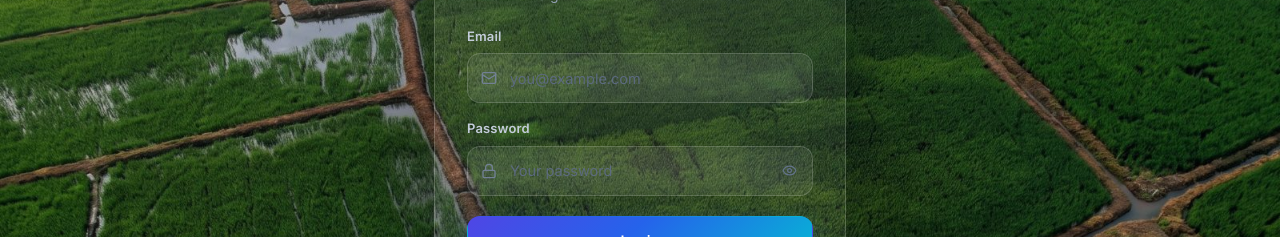
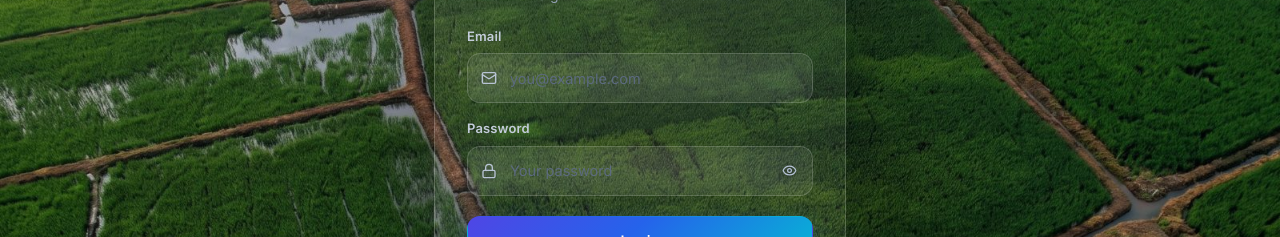
Before and after one commit to snadiok4923A/Agri_Dr, a React (Vite) app: page /Agri_Dr/login in a window 1280 px wide. Shown: the part 255-492 px from the top of the page. Built offline with nearby package versions, Linux system fonts and the light colour scheme; no server answers.

Commit message:
Initial project upload

```diff
--- a/src/components/auth/Auth.css
+++ b/src/components/auth/Auth.css
@@ -203,7 +203,11 @@
     left: 14px;
     display: grid;
     place-items: center;
-    color: #64748b;
+    /* Bright light-slate + faint dark drop shadow: crisp against
+       both bright field patches and dark areas behind the glass,
+       without any glow effect. */
+    color: #b6c3d6;
+    filter: drop-shadow(0 1px 2px rgba(4, 8, 16, 0.5));
     pointer-events: none;
 }
 
@@ -267,13 +271,14 @@
     border-radius: 9px;
     background: none;
     border: none;
-    color: #64748b;
+    color: #b6c3d6;
+    filter: drop-shadow(0 1px 2px rgba(4, 8, 16, 0.5));
     cursor: pointer;
     transition: color 150ms ease, background 150ms ease;
 }
 
 .auth-field__toggle:hover {
-    color: #aab8ca;
+    color: #d6dfec;
     background: rgba(255, 255, 255, 0.06);
 }
 
```
